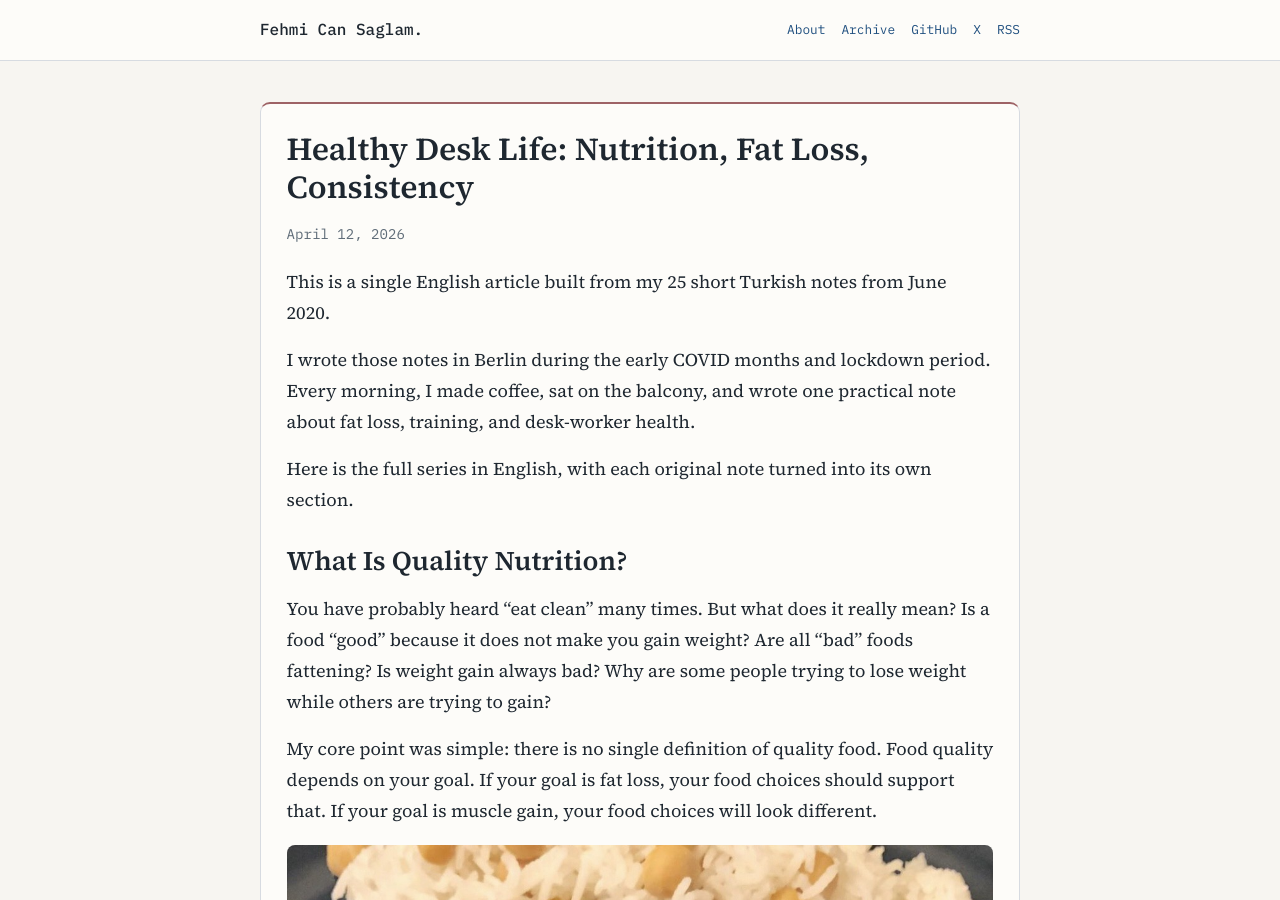
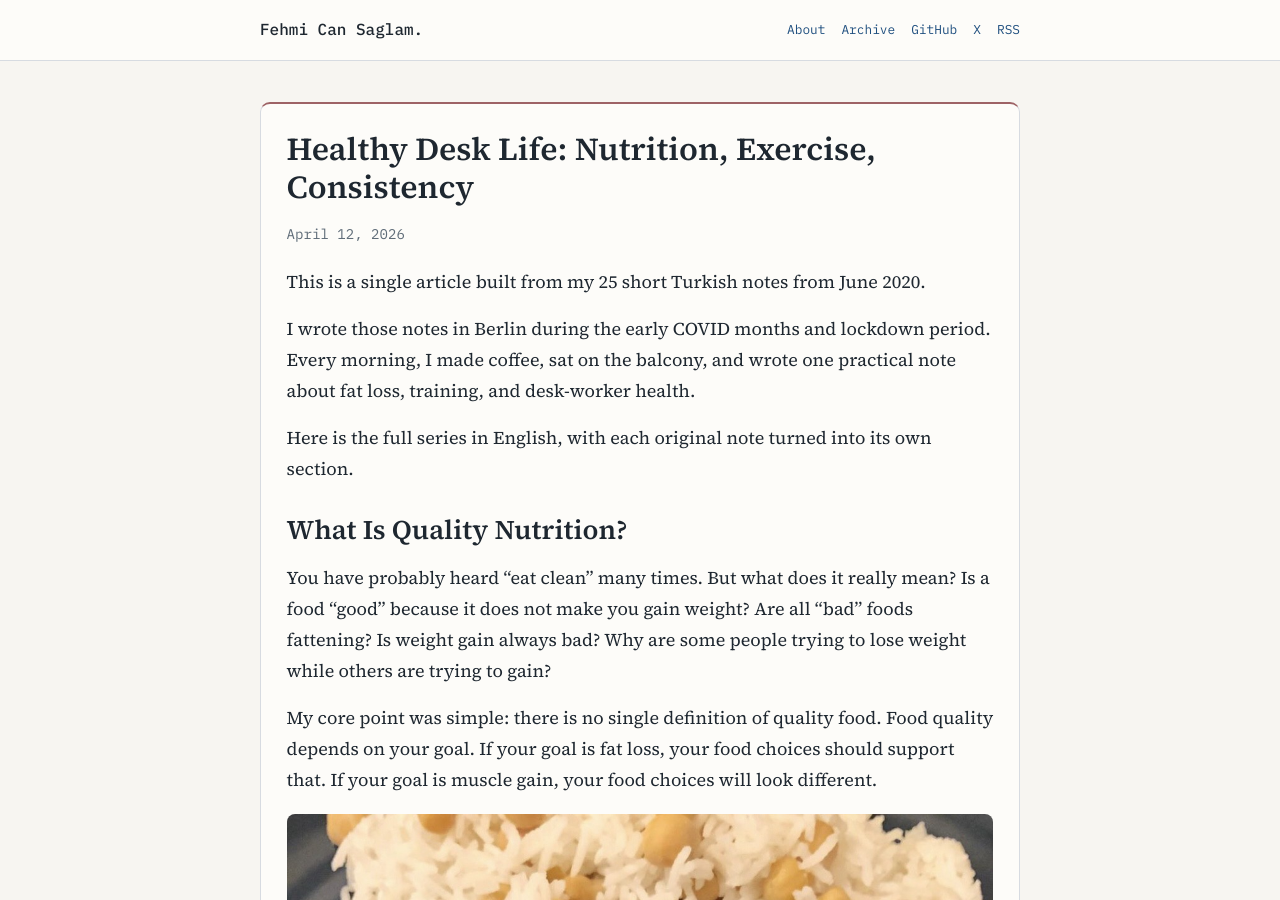
Before and after one commit to fehmicansaglam/fehmicansaglam.github.com, a Jekyll site: the page built from _posts/2026-04-12-healthy-desk-life-practical-notes-on-nutrition-fat-loss-and-consistency.md, in a window 1280 px wide and 900 px high. Built offline with Jekyll 4.4.1, drawn with Linux system fonts in a browser that asks for light colours; some of the changed text lies outside the part shown.

Commit message:
minor improvements to healthy desk life

```diff
--- a/_posts/2026-04-12-healthy-desk-life-practical-notes-on-nutrition-fat-loss-and-consistency.md
+++ b/_posts/2026-04-12-healthy-desk-life-practical-notes-on-nutrition-fat-loss-and-consistency.md
@@ -1,14 +1,12 @@
 ---
-title: "Healthy Desk Life: Nutrition, Fat Loss, Consistency"
+title: "Healthy Desk Life: Nutrition, Exercise, Consistency"
 layout: post
 description: "A full English translation of my 2020 daily health notes for desk workers."
 category: health
 slug: healthy-desk-life-guide
-redirect_from:
-  - /healthy-desk-life-practical-notes-on-nutrition-fat-loss-and-consistency
 ---
 
-This is a single English article built from my 25 short Turkish notes from June 2020.
+This is a single article built from my 25 short Turkish notes from June 2020.
 
 I wrote those notes in Berlin during the early COVID months and lockdown period. Every morning, I made coffee, sat on the balcony, and wrote one practical note about fat loss, training, and desk-worker health.
 
@@ -75,11 +73,6 @@
 ## Preventing Muscle Loss While Losing Weight
 
 Weight loss is not always fat loss. You can lose water and muscle too.
-
-<figure>
-  <img src="/assets/images/kilo-verirken-kas-kaybini-engellemek-0.jpeg" alt="Old transformation photo">
-  <figcaption>Keeping muscle is as important as lowering body weight.</figcaption>
-</figure>
 
 The practical framework:
 
@@ -343,11 +336,6 @@
 
 Early in a cut, especially with high starting body fat, fast drops can come from water loss. Do not panic-adjust too early. Give your trend time to stabilize, then tune calories carefully.
 
-<figure class="crop-compact">
-  <img src="/assets/images/ideal-kilo-verme-hizi-0.jpeg" alt="Weight trend with rapid initial drop">
-  <figcaption>Early fast loss is often not pure fat loss.</figcaption>
-</figure>
-
 ## Should We Take Supplements?
 
 The supplement market is noisy and often misleading.
```
